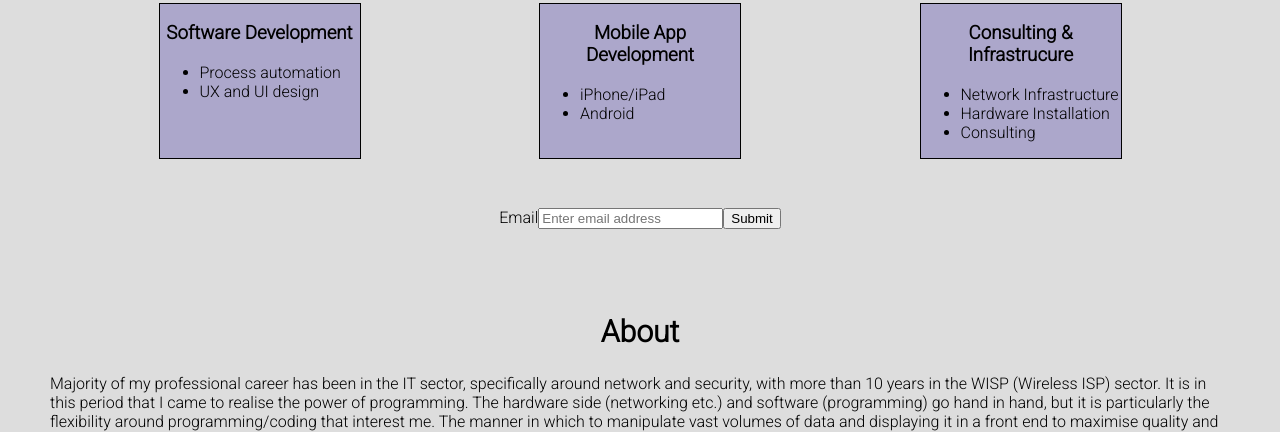
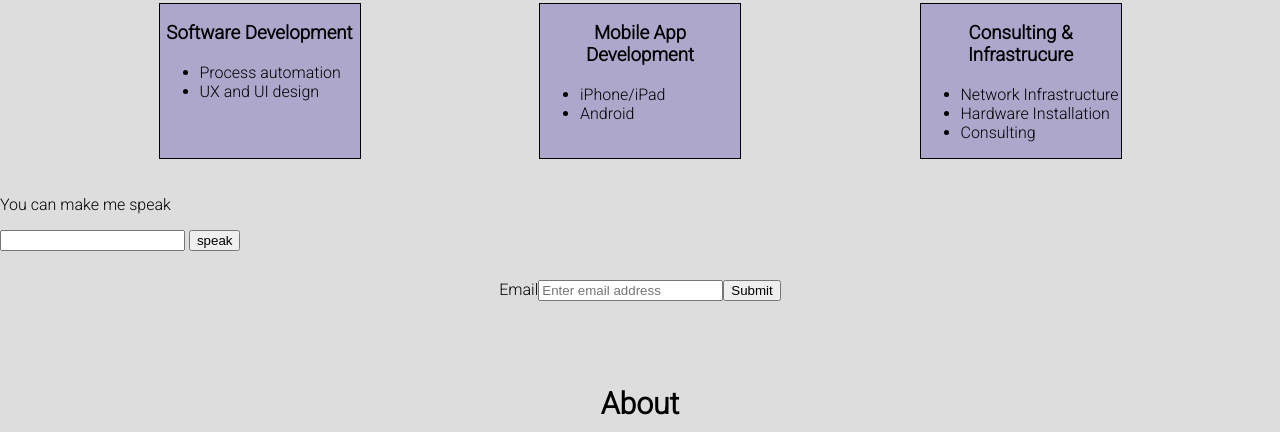
Before and after one commit to shafiekdavids/Home-Page, a plain HTML site: page index.html in a window 1280 px wide. Shown: the part 931-1363 px from the top of the page. Drawn offline with Linux system fonts and the light colour scheme.

Commit message:
Speak button and script update
Added a speak button  to make the page speak the typed text.
Also added script for the js at the botton.

```diff
--- a/index.html
+++ b/index.html
@@ -102,6 +102,12 @@ Please read the README below in the JS Editor before beginning. Feel free to del
 
         </div>
 
+      <div class="example">
+          <p>You can make me speak</p>
+          <input id="text" />
+          <button id="button">speak</button>
+        </div>
+
     </section><br>
 
     <form id="form" class="email-form" action="https://www.freecodecamp.com/email-submit">
@@ -141,6 +147,7 @@ More improtantly, we are still human and possess the necessary social skills to
     </footer>
 
   </main>
+  <script  src="./script.js"></script>
 
 </body>
 </html>
```
